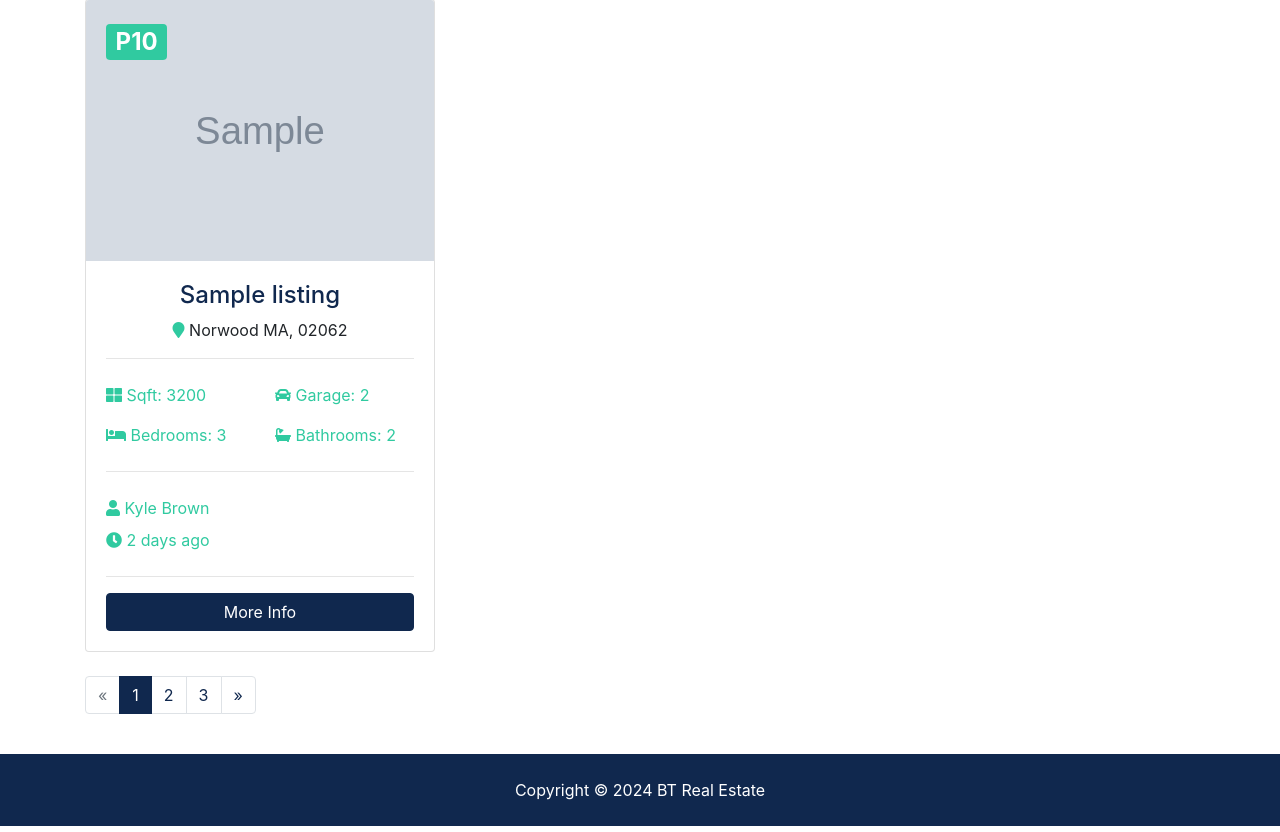
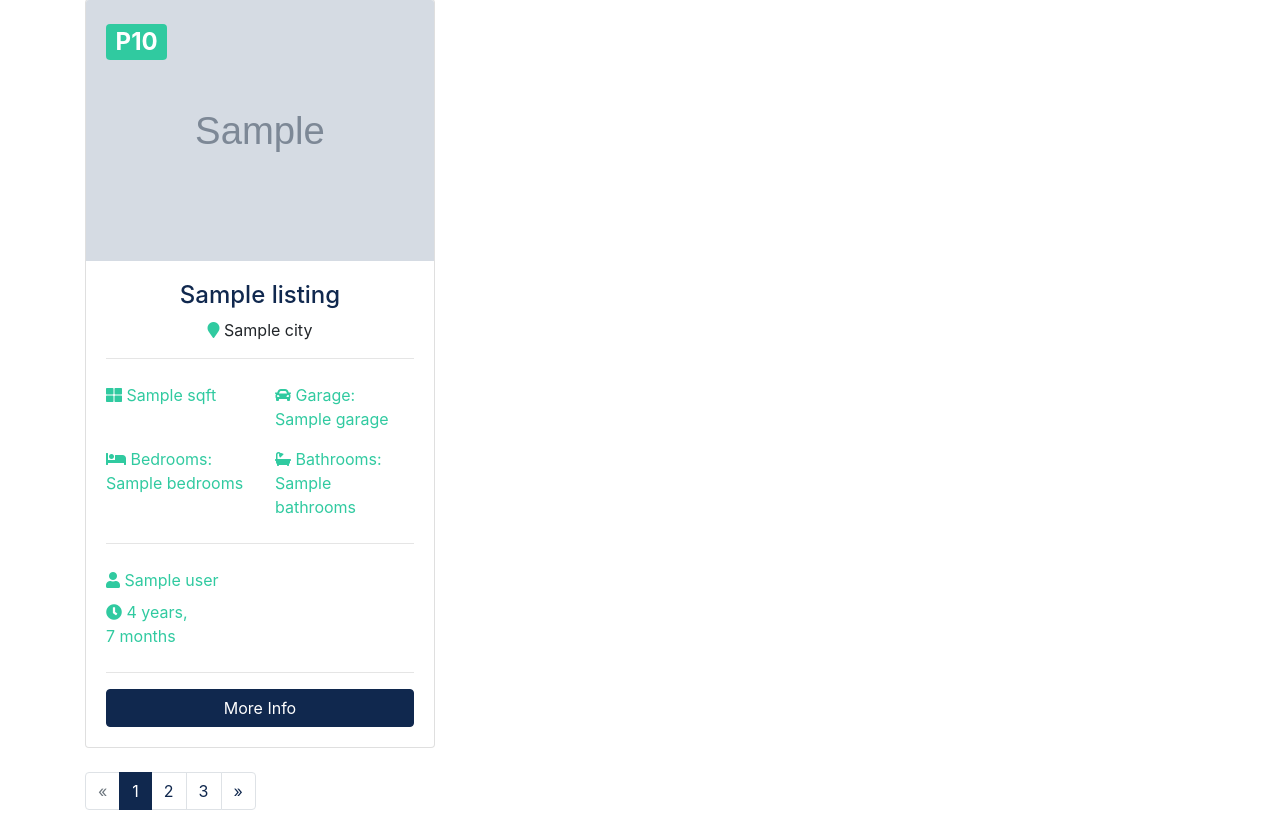
Before and after one commit to defencyyy/Learn_Django_1, a Django app: template templates/listings/listings.html in a window 1280 px wide. Shown: the part 450-1282 px from the top of the page. Run offline with Django 5.2, Linux system fonts and the light colour scheme; the template is opened without the code that fills it: most values are stand-ins (such as "Sample title", 1, 10 or a date in 2020); grey boxes marked "Sample" are stand-in pictures; some libraries are stand-ins or nearby versions.

Commit message:
prgoress

```diff
--- a/listings/views.py
+++ b/listings/views.py
@@ -9,7 +9,7 @@
   }
   return render(request, 'listings/listings.html', context)
 
-def listing(request):
+def listing(request, listing_id):
   return render(request, 'listings/listing.html')
 
 def search(request):
--- a/templates/listings/listings.html
+++ b/templates/listings/listings.html
@@ -48,32 +48,45 @@
             <div class="listing-heading text-center">
               <h4 class="text-primary">{{ Listing.title }}</h4>
               <p>
-                <i class="fas fa-map-marker text-secondary"></i> Norwood MA,
-                02062
+                <i class="fas fa-map-marker text-secondary"></i>
+                {{ Listing.city }}
               </p>
             </div>
             <hr />
             <div class="row py-2 text-secondary">
               <div class="col-6">
-                <i class="fas fa-th-large"></i> Sqft: 3200
+                <i class="fas fa-th-large"></i> {{ Listing.sqft }}
               </div>
-              <div class="col-6"><i class="fas fa-car"></i> Garage: 2</div>
+              <div class="col-6">
+                <i class="fas fa-car"></i> Garage: {{ Listing.garage }}
+              </div>
             </div>
             <div class="row py-2 text-secondary">
-              <div class="col-6"><i class="fas fa-bed"></i> Bedrooms: 3</div>
-              <div class="col-6"><i class="fas fa-bath"></i> Bathrooms: 2</div>
+              <div class="col-6">
+                <i class="fas fa-bed"></i> Bedrooms: {{ Listing.bedrooms }}
+              </div>
+              <div class="col-6">
+                <i class="fas fa-bath"></i> Bathrooms: {{ Listing.bathrooms }}
+              </div>
             </div>
             <hr />
             <div class="row py-2 text-secondary">
-              <div class="col-12"><i class="fas fa-user"></i> Kyle Brown</div>
+              <div class="col-12">
+                <i class="fas fa-user"></i> {{ Listing.user }}
+              </div>
             </div>
             <div class="row text-secondary pb-2">
-              <div class="col-6"><i class="fas fa-clock"></i> 2 days ago</div>
+              <div class="col-6">
+                <i class="fas fa-clock"></i> {{ Listing.list_date | timesince }}
+              </div>
             </div>
             <hr />
-            <a href="listing.html" class="btn btn-primary btn-block"
-              >More Info</a
+            <a
+              href="{% url 'listing' listing.id %}"
+              class="btn btn-primary btn-block"
             >
+              More Info
+            </a>
           </div>
         </div>
       </div>
```
